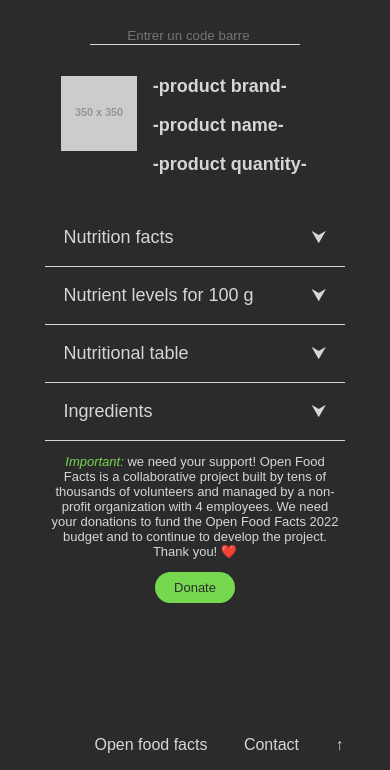
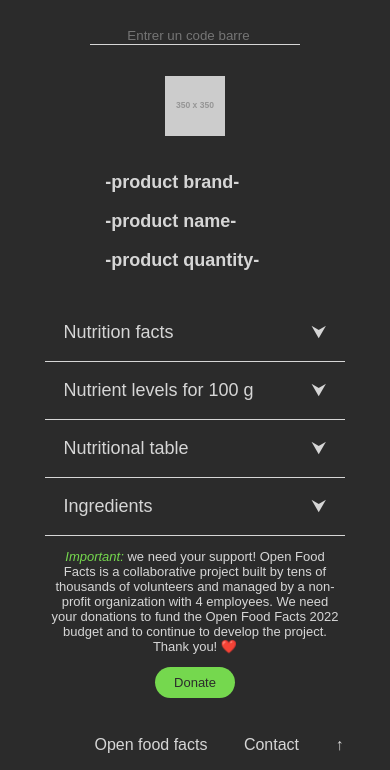
Before and after one commit to madaumur/Projet_YUKAbis, a plain HTML site: page index.html in a window 390 px wide. Shown: the part 74-844 px from the top of the page. Drawn offline with Linux system fonts and the light colour scheme; placeholder pictures from the web are drawn by us.

Commit message:
Optimistion du responsive
++ Ajout du wrap pour l'image du produit

```diff
--- a/styles/style.css
+++ b/styles/style.css
@@ -87,14 +87,16 @@ main {
 /*-Main_Container1 : infos produit--------------------------------*/
 #container-b1 {
 	width: 100%;
-	max-height: 250px;
+
 	display: flex;
 	flex-direction: row;
+	justify-content: center;
+	flex-wrap: wrap;
 }
 
 #container-b1-A {
 	max-height: 200px;
-	width: 30%;
+	width: 20%;
 	padding: 1em 1em 1em 1em;
 }
 
@@ -104,19 +106,18 @@ main {
 }
 
 #container-b1-B {
-	width: 70%;
-	padding: 1em 1em 1em 0;
+	width: 60%;
+	padding: 1em 1em 1em 1em;
 
 	display: flex;
 	flex-direction: column;
 	align-items: left;
-
-	font-weight: bold;
 }
 
 #container-b1-B label {
-	padding-bottom: 1em;
+	padding-bottom: 10%;
 	font-size: large;
+	font-weight: bold;
 }
 
 /*-Main_Accordeon-------------------------------------------------*/
```
